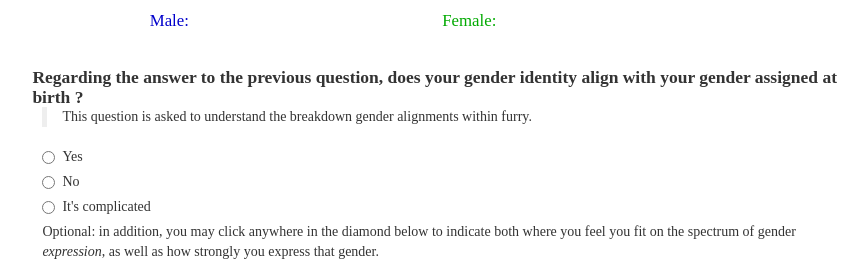
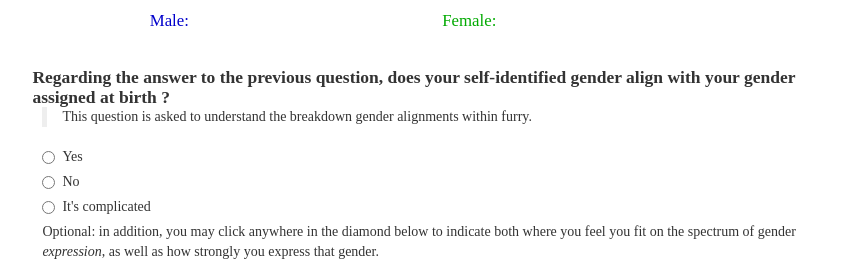
Before and after one commit to adjspecies/furrypoll, a Flask app: page /survey/overview/ in a window 1280 px wide. Shown: the part 1657-1920 px from the top of the page, without its empty margins (198-1066 px from the left). Run offline with Flask 2, Linux system fonts and the light colour scheme; the visitor is signed in with stand-in values (Sample User, id 1); data that the repository does not hold is empty; some libraries are stand-ins or nearby versions.

Commit message:
Align wording

```diff
--- a/templates/overview.html
+++ b/templates/overview.html
@@ -118,7 +118,7 @@
             <input type="hidden" name="gic_gid_female" id="gender-identity-coords--female" />
             <input type="hidden" name="gic_gid_female_quantized" id="gender-identity-coords--female-quantized" />
         </dd>
-        <dt>Regarding the answer to the previous question, does your gender identity align with your gender assigned at birth
+        <dt>Regarding the answer to the previous question, does your self-identified gender align with your gender assigned at birth
             ?</dt>
         <dd>
             <blockquote>
@@ -1009,7 +1009,7 @@
             Optionally, please specify:
             <input type="text" name="how_human_other" disabled="disabled" />
         </dd>
-        <dt>If you are a furry, do you represent yourself in the furry subculture as other than your gender expression outside of furry, regardless of your gender identity?</dt>
+        <dt>If you are a furry, do you represent yourself in the furry subculture as other than your gender expression outside of furry, regardless of your self-identified gender?</dt>
         <dd>
             <label class="radio">
                 <input type="radio" name="gender_in_furry" id="21_gender_in_furry_never" value="never" data-number="21" />
```
